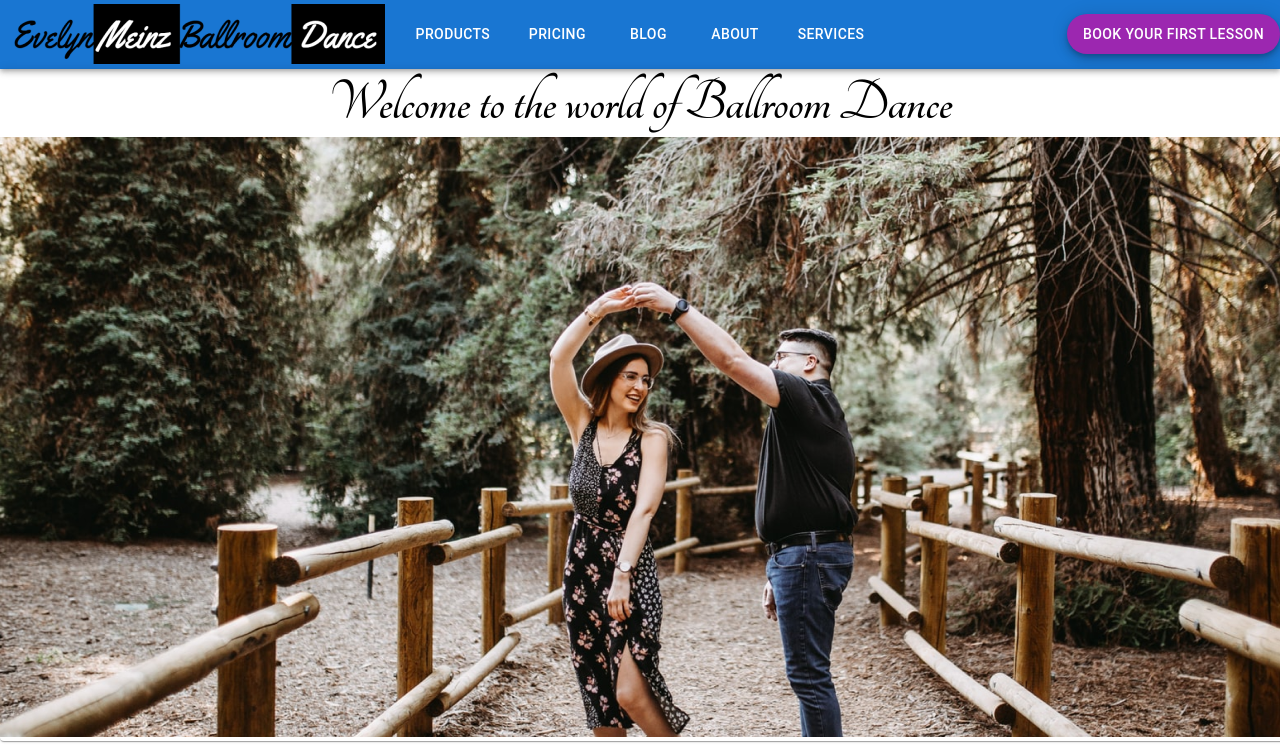
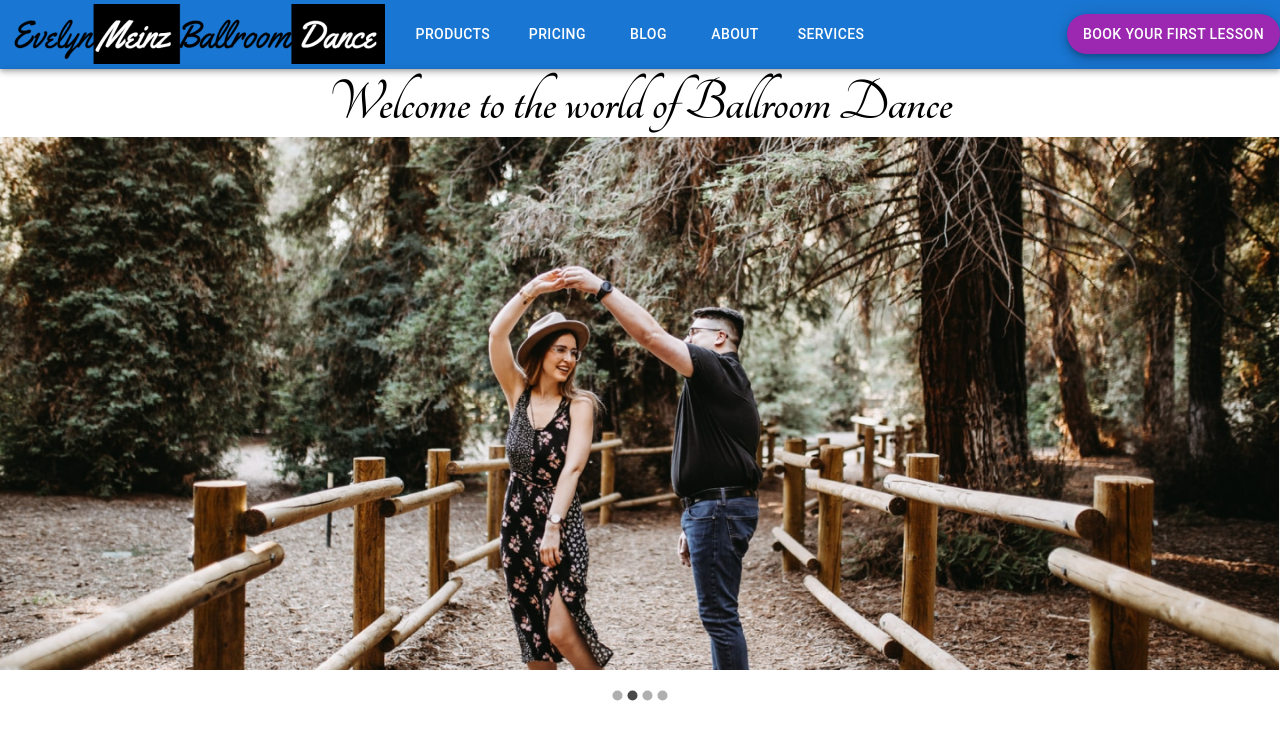
Before and after one commit to th2n10s4u/embd-website, a React (Create React App) app: page / in a window 1280 px wide. Shown: the top 750 px of the page. Built offline with nearby package versions, Linux system fonts and the light colour scheme; a web font is replaced by a local one.

Commit message:
Updated Carousel Node Modules and fixed sizing

```diff
--- a/src/assets/components/Carousel.js
+++ b/src/assets/components/Carousel.js
@@ -34,23 +34,10 @@ export function MainCarousel(props) {
 <hr />;
 function Item({ item }) {
   return (
-    <Paper
-      sx={{
-        minWidth: "1440px",
-        height: "100%",
-        // minWidth: "2000px",
-        // minHeight: "600px",
-        // justifyContent: "space-around",
-        // alignItems: "center",
-        // display: "flex",
-      }}
-    >
-      <img
-        src={item.imgurl}
-        alt="CarouselImages"
-        // width="1440px"
-        // height="600px"
-      ></img>
+    <Paper elevation={0} sx={{}}>
+      <img src={item.imgurl} alt="CarouselImages" width="100%"></img>
     </Paper>
   );
 }
+
+// TODO: Report but -On load carousel is collapsed.
```
Also changed, not shown: 1 other file (tests, documents, lock files or other folders).
